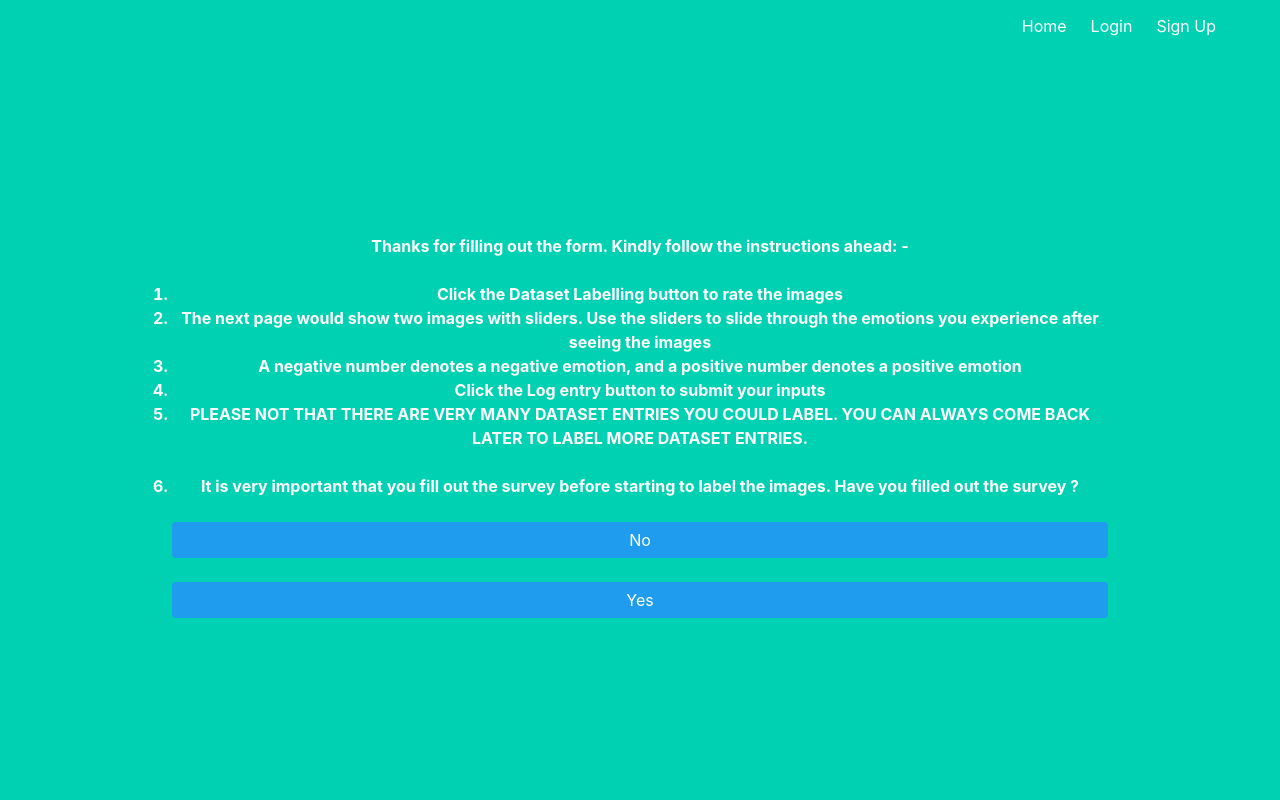
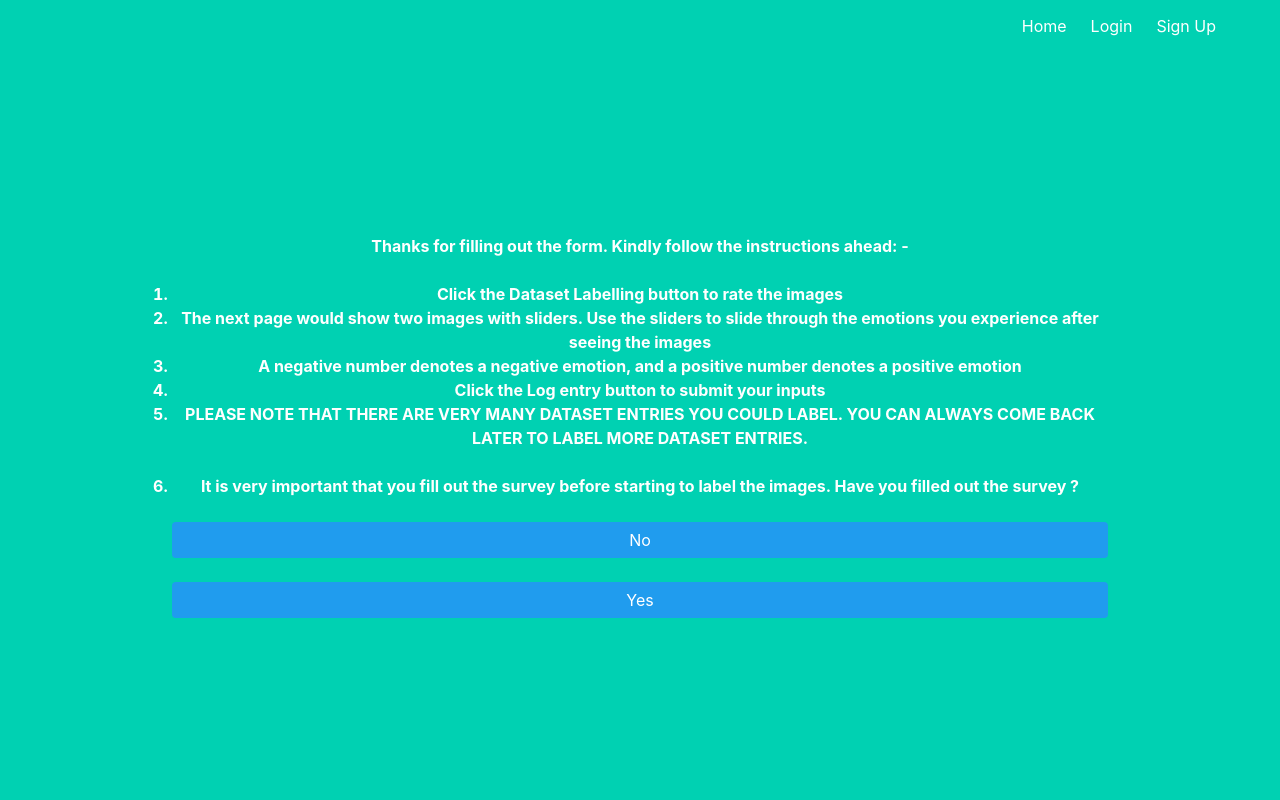
Before and after one commit to manumhp/dataset-labelling-app, a Python web app: template templates/labelling_instructions.html in a window 1280 px wide. Run offline with Jinja, Linux system fonts and the light colour scheme; the template is opened without the code that fills it, so the values that code supplies are empty.

Commit message:
correct spelling mistake in labelling instructions

```diff
--- a/templates/labelling_instructions.html
+++ b/templates/labelling_instructions.html
@@ -16,7 +16,7 @@
         <li>The next page would show two images with sliders. Use the sliders to slide through the emotions you experience after seeing the images </li>
         <li>A negative number denotes a negative emotion, and a positive number denotes a positive emotion </li>
         <li>Click the Log entry button to submit your inputs </li>
-        <li><strong><italic>PLEASE NOT THAT THERE ARE VERY MANY DATASET ENTRIES YOU COULD LABEL. YOU CAN ALWAYS COME BACK LATER TO LABEL MORE DATASET ENTRIES. </italic></strong></li>
+        <li><strong><italic>PLEASE NOTE THAT THERE ARE VERY MANY DATASET ENTRIES YOU COULD LABEL. YOU CAN ALWAYS COME BACK LATER TO LABEL MORE DATASET ENTRIES. </italic></strong></li>
         <!-- <li>There will be multiple pairs of images shown that you can rate. You can label some now and continue labelling them later ...</li> -->
         <br>
         <li><italic>It is very important that you fill out the survey before starting to label the images. Have you filled out the survey ? </italic> </li>
```
